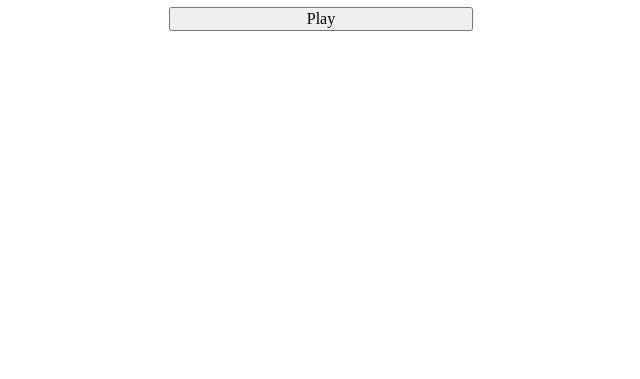
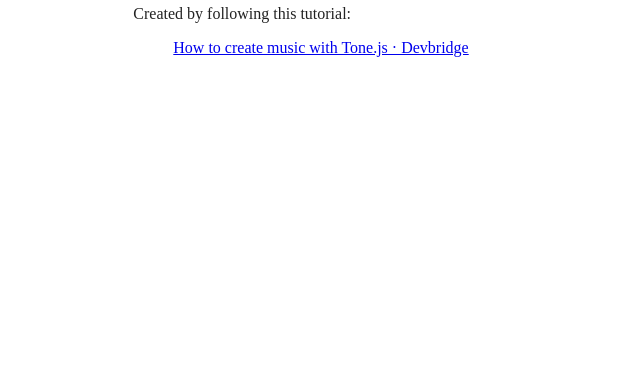
Before and after one commit to limjiechao/tonejs-tutorial, a website built with Parcel: page index.html in a window 1280 px wide. Shown: the part 421-800 px from the top of the page, without its empty margins (319-959 px from the left). Built offline with nearby package versions, Linux system fonts and the light colour scheme.

Commit message:
added link to tutorial

```diff
--- a/index.html
+++ b/index.html
@@ -28,6 +28,8 @@
   <section>
     <h1>Hello Web Audio API!</h1>
     <button id="play-button">Play</button>
+    <p>Created by following this tutorial:</p>
+    <blockquote><a href="https://www.devbridge.com/articles/tonejs-coding-music-production-guide/">How to create music with Tone.js · Devbridge</a></blockquote>
   </section>
 
   <script src="js/vendor/modernizr-3.11.2.min.js"></script>
```
